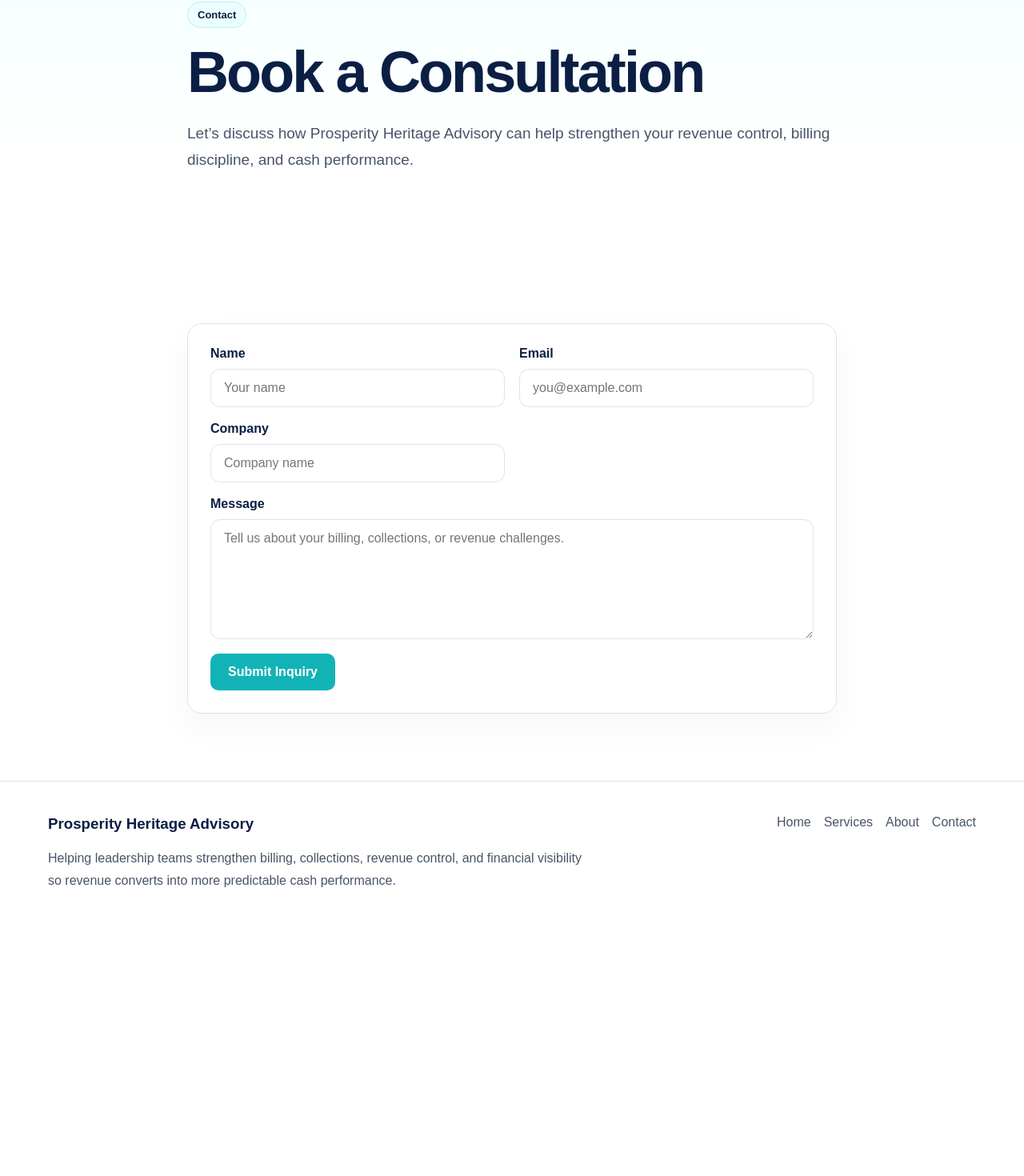
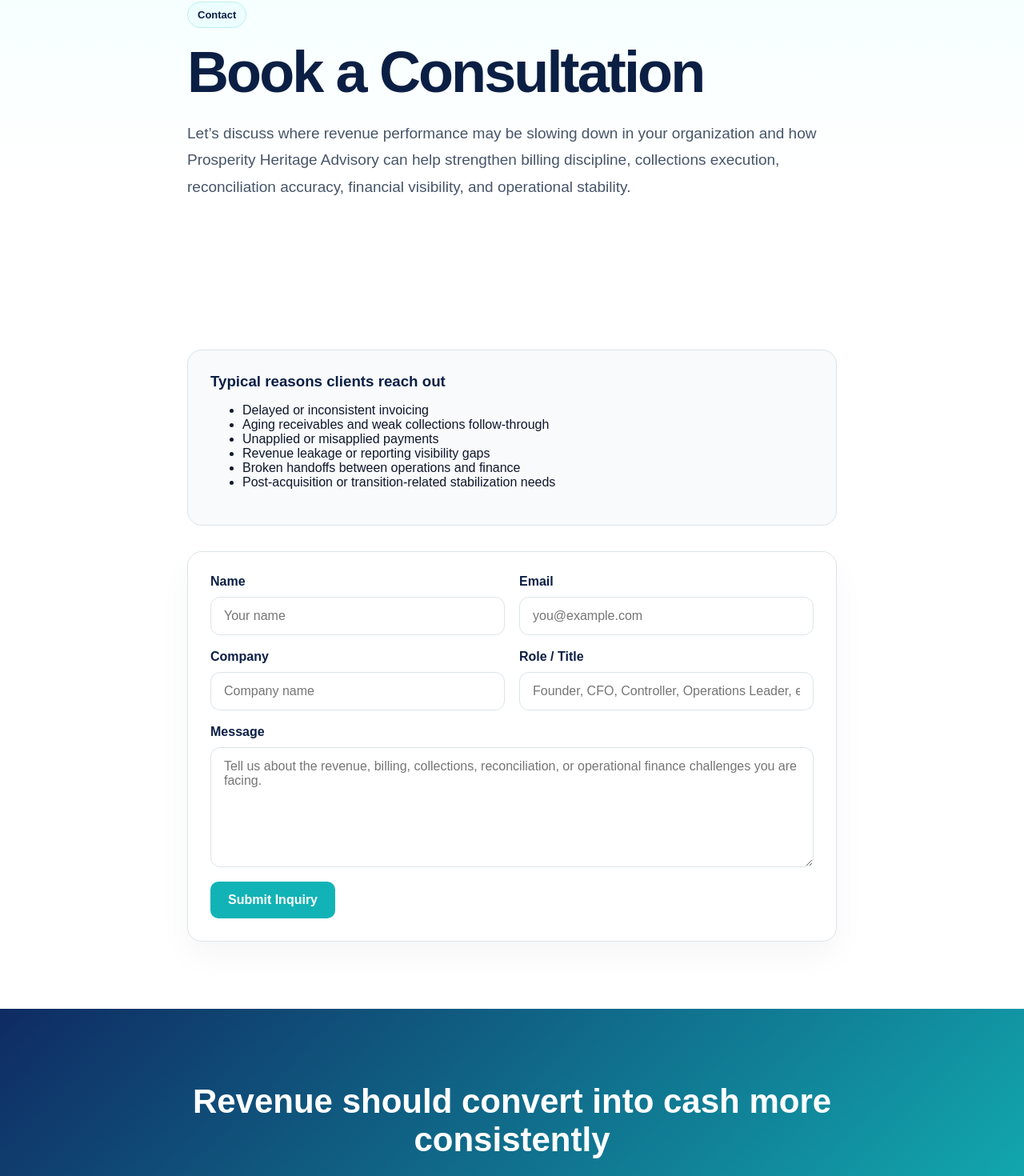
Before and after one commit to pjechete/prosperity-heritage-Advisory-Services, a Next.js app: page /contact in a window 1280 px wide. Shown: the part 205-1675 px from the top of the page at 80% size. Before the commit the page ends 1378 px from the top, so only its background shows below. Built offline with nearby package versions, Linux system fonts and the light colour scheme.

Commit message:
Update page.tsx

```diff
--- a/src/app/contact/page.tsx
+++ b/src/app/contact/page.tsx
@@ -12,41 +12,92 @@ export default function ContactPage() {
           <h1>Book a Consultation</h1>
 
           <p>
-            Let’s discuss how Prosperity Heritage Advisory can help strengthen
-            your revenue control, billing discipline, and cash performance.
+            Let’s discuss where revenue performance may be slowing down in your
+            organization and how Prosperity Heritage Advisory can help strengthen
+            billing discipline, collections execution, reconciliation accuracy,
+            financial visibility, and operational stability.
           </p>
         </div>
       </section>
 
       <section className="section">
         <div className="container narrow">
+          <div className="content-stack" style={{ marginBottom: '2rem' }}>
+            <div className="card-gray">
+              <h3>Typical reasons clients reach out</h3>
+              <ul>
+                <li>Delayed or inconsistent invoicing</li>
+                <li>Aging receivables and weak collections follow-through</li>
+                <li>Unapplied or misapplied payments</li>
+                <li>Revenue leakage or reporting visibility gaps</li>
+                <li>Broken handoffs between operations and finance</li>
+                <li>Post-acquisition or transition-related stabilization needs</li>
+              </ul>
+            </div>
+          </div>
+
           <div className="form-wrap">
             <form
-  action="https://formspree.io/f/xzdjgopr"
-  method="POST"
-  className="form-grid"
->
-              <input type="hidden" name="_subject" value="New PHS Website Inquiry" />
+              action="https://formspree.io/f/xzdjgopr"
+              method="POST"
+              className="form-grid"
+            >
+              <input
+                type="hidden"
+                name="_subject"
+                value="New PHS Website Inquiry"
+              />
+
               <div className="form-field">
                 <label htmlFor="name">Name</label>
-                <input id="name" type="text" placeholder="Your name" />
+                <input
+                  id="name"
+                  name="name"
+                  type="text"
+                  placeholder="Your name"
+                  required
+                />
               </div>
 
               <div className="form-field">
                 <label htmlFor="email">Email</label>
-                <input id="email" type="email" placeholder="you@example.com" />
+                <input
+                  id="email"
+                  name="email"
+                  type="email"
+                  placeholder="you@example.com"
+                  required
+                />
               </div>
 
               <div className="form-field">
                 <label htmlFor="company">Company</label>
-                <input id="company" type="text" placeholder="Company name" />
+                <input
+                  id="company"
+                  name="company"
+                  type="text"
+                  placeholder="Company name"
+                />
+              </div>
+
+              <div className="form-field">
+                <label htmlFor="role">Role / Title</label>
+                <input
+                  id="role"
+                  name="role"
+                  type="text"
+                  placeholder="Founder, CFO, Controller, Operations Leader, etc."
+                />
               </div>
 
               <div className="form-field full-width">
                 <label htmlFor="message">Message</label>
                 <textarea
                   id="message"
-                  placeholder="Tell us about your billing, collections, or revenue challenges."
+                  name="message"
+                  placeholder="Tell us about the revenue, billing, collections, reconciliation, or operational finance challenges you are facing."
+                  rows={6}
+                  required
                 />
               </div>
 
@@ -60,6 +111,17 @@ export default function ContactPage() {
         </div>
       </section>
 
+      <section className="cta-band">
+        <div className="container narrow">
+          <h2>Revenue should convert into cash more consistently</h2>
+          <p>
+            If cash performance feels strained despite healthy revenue, the
+            issue may be sitting somewhere between invoicing, collections,
+            reconciliation, reporting, or operational ownership.
+          </p>
+        </div>
+      </section>
+
       <Footer />
     </main>
   )
```
